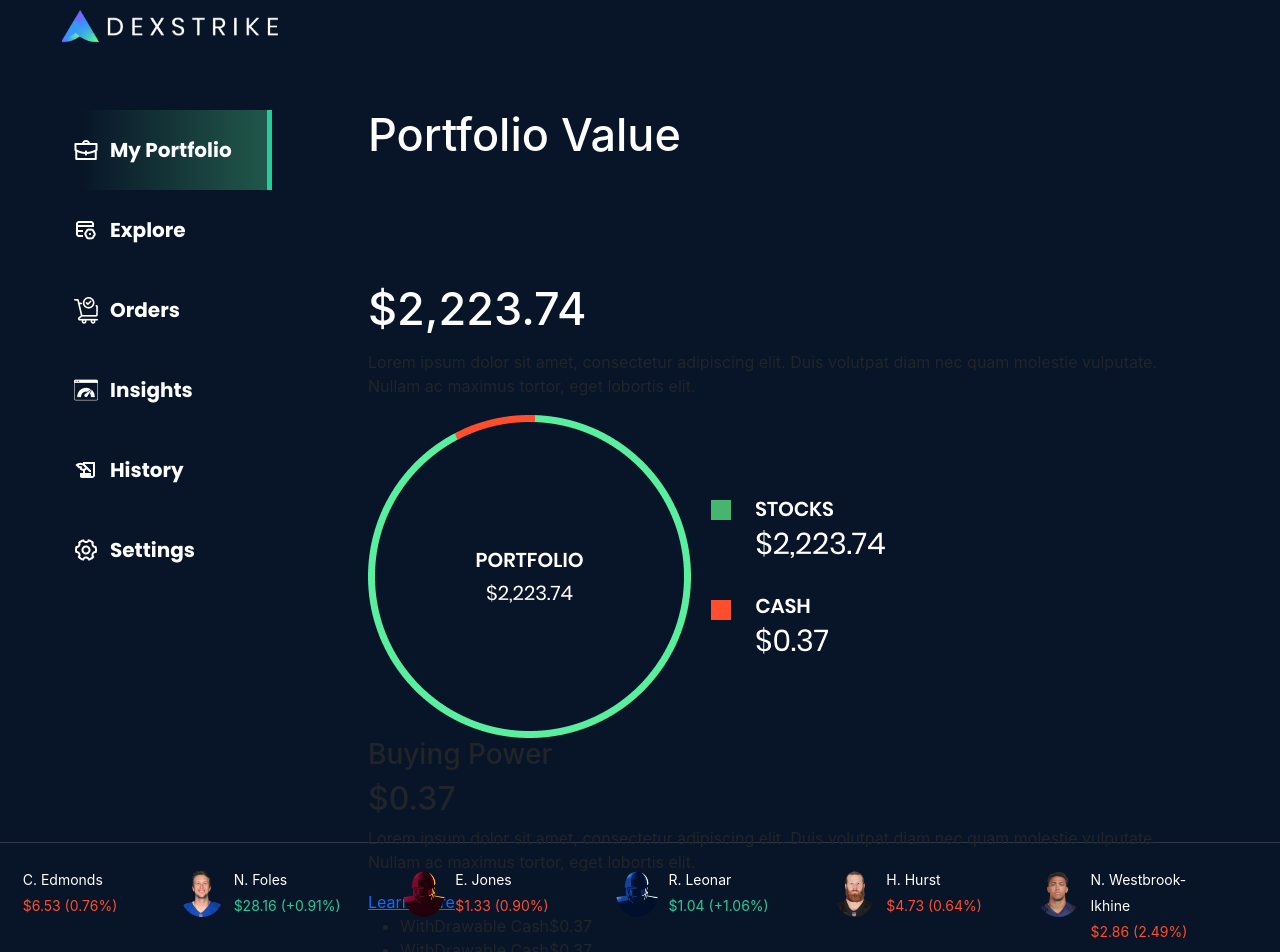
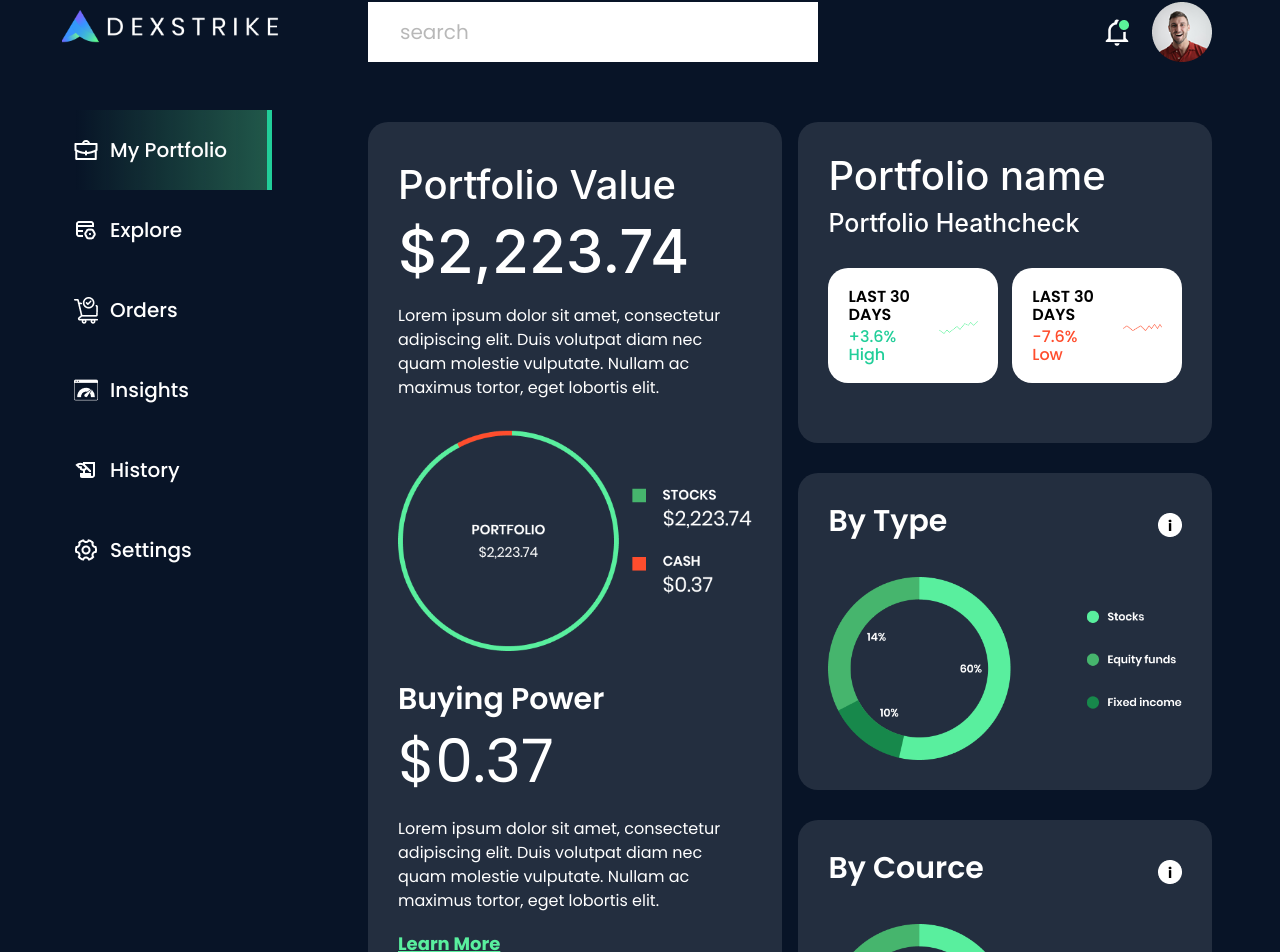
Before and after one commit to tarunkumar2112/decstrike, a React (Create React App) app: page /portfolio in a window 1280 px wide. Shown: the part 38-990 px from the top of the page. Built offline with nearby package versions, Linux system fonts and the light colour scheme.

Commit message:
portfolio page designn done in desktop

```diff
--- a/src/components/pages/portfolio.js
+++ b/src/components/pages/portfolio.js
@@ -1,19 +1,46 @@
-import React from 'react'
+import React,{ useState } from 'react'
 import Green from '../pages/ray.png'
 import Red from '../pages/lowgraph.png'
 import Info from './info.png'
 import One from './one.png';
 import Two from './two.png';
+import Not from './not.png'
+import Pr from './pr.png'
 
 
 
-const portfolio = () => {
+const Portfolio = () => {
+  const [btnstate, setbtnStates] = useState(false);
+function handleclick(){
+  //
+  setbtnStates(btnstate => !btnstate);
+}
+let toggleClasscheck = btnstate ? 'show' : 'hide';
   return (
     <>
      <div className='main-container portfolio-wraper'>
-        <div className='portfolio-row'>
-            <div className='columns-flex large'>
-              <div className='box-sizes'>
+     <div className='row'>
+        <div className='newwrapper-toggle'>
+
+        <div  onClick={handleclick} className='toggle-btn'><i class="fa fa-search" aria-hidden="true"></i>
+</div>
+            <div className={`input xtra${toggleClasscheck}`}>
+                <input type="search" value="search" />
+            </div></div>
+            <div className='icon-pic'>
+                <div className='icon'><img src={Not}
+                alt='ray'
+                /
+                ></div>
+                <div className='profile'><img src={Pr}
+                alt='ray'
+                /
+                ></div>
+            </div>
+        </div>
+        <div className='portfolio-row react-tabs'>
+            <div className='columns-flex large react-tabs__tab-list'>
+              <div className='box-sizes stats'>
                 <h1>Portfolio Value</h1>
                 <h1 className='price'>$2,223.74</h1>
                 <p>
@@ -33,7 +60,7 @@ const portfolio = () => {
   <a className='learn-more'>Learn More</a>
 </div>
   </div>
-  <div className='transaction'>
+  <div className='transaction stats'>
   <ul>
     <li><span className='text'>WithDrawable Cash</span><span className='price-amt'>$0.37</span></li>
     <li><span className='text'>WithDrawable Cash</span><span className='price-amt'>$0.37</span></li>
@@ -45,31 +72,42 @@ const portfolio = () => {
   </ul>
 </div>
             </div>
-            <div className='columns-flex small'>
-              <div className='box-small'>
+            <div className='columns-flex small react-tabs__tab-list'>
+              <div className='box-small stats'>
+                <div className='heading-top'>
                 <h2>Portfolio name</h2>
                 <h4>Portfolio Heathcheck</h4>
+                </div>
+
                 <div className='sm-row'>
                   <div className='colsml green'>
-                     <p>Last 30 Days</p>
-                     <div className='price-graph'>
-                    <h3>+3.6%</h3>
+                    <div className='title'>
+                     <h3>Last 30 Days</h3>
+                     <p>+3.6%</p>
+                     <p className='high'>High</p>
+                      </div>
+
+                     <div className='graphs'>
+
                     <img src={Green} alt='red'></img>
                   </div>
-                  <span className='high'>High</span>
+
                   </div>
                   <div className='colsml red'>
-                  <p>Last 30 Days</p>
-                  <div className='price-graph'>
-                    <h3>-7.6%</h3>
+                  <div className='title'>
+                     <h3>Last 30 Days</h3>
+                     <p className='minus'>-7.6%</p>
+                     <p className='low minus'>Low</p>
+                      </div>
+                  <div className='price-graph graphs'>
                     <img src={Red} alt='green'></img>
                   </div>
-                  <span className='low'>Low</span>
+
                   </div>
 
                 </div>
                 </div>
-                <div className='bytype'>
+                <div className='bytype stats'>
                   <div className='heading'>
                     <h2>By Type</h2>
                     <img src={Info} alt="info"></img>
@@ -82,7 +120,7 @@ const portfolio = () => {
                 />
                   </div>
                 </div>
-                <div className='bychoice'>
+                <div className='bychoice stats'>
                 <div className='heading'>
                     <h2>By Cource</h2>
                     <img src={Info} alt="info"></img>
@@ -102,4 +140,4 @@ const portfolio = () => {
   );
 }
 
-export default portfolio
+export default Portfolio
--- a/src/index.css
+++ b/src/index.css
@@ -11,9 +11,9 @@ body {
 h1.price {
   padding-top: 0;
 }
-.main-container.portfolio-wraper {
+/* .main-container.portfolio-wraper {
   height: 100vh;
-}
+} */
 
 .portfolio-wraper h1 {
   color: white;
@@ -103,7 +103,7 @@ padding: 40px 68px;
   display: block;
   font-family: 'Poppins';
   font-style: normal;
-  font-weight: 700;
+  font-weight: 500;
   font-size: 20px;
   display: flex;
   align-items: center;
@@ -195,11 +195,11 @@ padding: 40px 68px;
   font-weight: 500;
   font-size: 20px;
   line-height: 110%;
-  color: #21CE99;
+  color: #21CE99 !important;
   margin: 0px;
 }
 p.minus {
-  color: #FF4D2D;
+  color: #FF4D2D !important;
 }
 .graphs {
   padding: 0 30px;
@@ -359,7 +359,11 @@ button.btn.btn-primary.mb-5 {
   flex-wrap: wrap;
   justify-content: space-between;
 }
-ul.react-tabs__tab-list {
+.portfolio-row .box-sizes img, .graph img {
+  width: 100%;
+  cursor: pointer;
+}
+.react-tabs__tab-list {
   width: 49%;
   padding: 0px;
   list-style: none;
@@ -379,7 +383,131 @@ ul.react-tabs__tab-list {
 
 
 .sticky-nav i{cursor:pointer;}
+.box-sizes.stats h1 {
+  padding: 0px;
+  margin: 0px;
+  font-size: 40px;
+}
+h1.price {
+  font-size: 60px !important;
+}
+.box-sizes.stats p {
+  font-family: 'Poppins';
+  font-style: normal;
+  font-weight: 400;
+  font-size: 16px;
+  color: white;
+  margin-top: 20px;
+}
+.graphone {
+  margin: 30px 0;
+}
+.graphone img{
+ cursor:pointer;
+}
+.buying h3 {
+  font-family: 'Poppins';
+  font-style: normal;
+  font-weight: 600;
+  font-size: 30px;
+  color: #FFFFFF;
+}
+.buying h2 {
+font-family: 'Poppins';
+font-style: normal;
+font-weight: 400;
+font-size: 60px;
 
+color: #FFFFFF;
+}
+a.learn-more {
+  font-family: 'Poppins';
+  font-style: normal;
+  font-weight: 700;
+  font-size: 18px;
+  line-height: 167%;
+  text-decoration-line: underline;
+  color: #59EF9E;
+}
+.box-sizes, .box-small, .bytype{
+  margin-bottom: 30px;
+}
+.transaction.stats ul li {
+  font-family: 'Poppins';
+  font-style: normal;
+  font-weight: 400;
+  font-size: 25px;
+  line-height: 167%;
+  display: flex;
+  align-items: center;
+  color: #FFFFFF;
+  justify-content: space-between;
+  border-bottom: 1px solid white;
+  padding-bottom: 10px;
+  margin-bottom: 10px;
+}
+.transaction ul {
+  padding: 0px !important;
+  margin: 0px;
+}
+.heading {
+  display: flex;
+  justify-content: space-between;
+  align-items: center;
+  margin-bottom: 30px;
+}
+.heading h2 {
+  font-family: 'Poppins';
+  font-style: normal;
+  font-weight: 600;
+  font-size: 30px;
+  color: #FFFFFF;
+}
+.box-small h2{
+   font-size: 40px;
+  color:white;
+  }
+  .colsml {
+    display: flex;
+    justify-content: space-between;
+    margin-bottom: 30px;
+    width: 48%;
+    background: white;
+    padding: 20px;
+    border-radius: 20px;
+    align-items: center;
+}
+.colsml .graphs {
+  padding: 0;
+  width: 30%;
+}
+.colsml .title {
+  width: 70%;
+}
+.colsml h3,   .colsml  p{
+  color:black;
+}
+.colsml .graphs img {
+  width: 100%;
+  object-fit: cover;
+  height: auto;
+}
+.box-small h4{
+  font-size: 25px;
+    color: white
+}
+.heading-top {
+  margin-bottom: 30px;
+}
+.transaction ul li:hover span.price-amt {
+  color: #59EF9E;
+  cursor:pointer;
+}
+.sm-row {
+  display: flex;
+  justify-content: space-between;
+  flex-wrap: wrap;
+}
 /*********footer***********/
 
 .wrapper {
@@ -444,7 +572,12 @@ div#foot {
   font-size: 14px;
   line-height: 26px;
 }
-
+.heading img {
+  cursor: pointer;
+}
+.graphs img {
+  cursor: pointer;
+}
 /*********end************/
 
 @media screen and (max-width: 1440px) {
@@ -669,6 +802,23 @@ dic.butn-flex .btns:nth-child(1) {
 ul.react-tabs__tab-list, .test {
   width: 100%;
 }
+.react-tabs__tab-list {
+  width: 100%;
+}
+.stats {
+  width: 100%;
+  margin-bottom: 20px;
+}
+.colsml {
+  width: 100%;
+  margin-bottom: 20px;
+}
+.colsml:last-child {
+  margin-bottom: 0px;
+}
+.portfolio-row {
+  margin-top: 100px;
+}
 }
 @media screen and (max-width:599px) {
 
```
